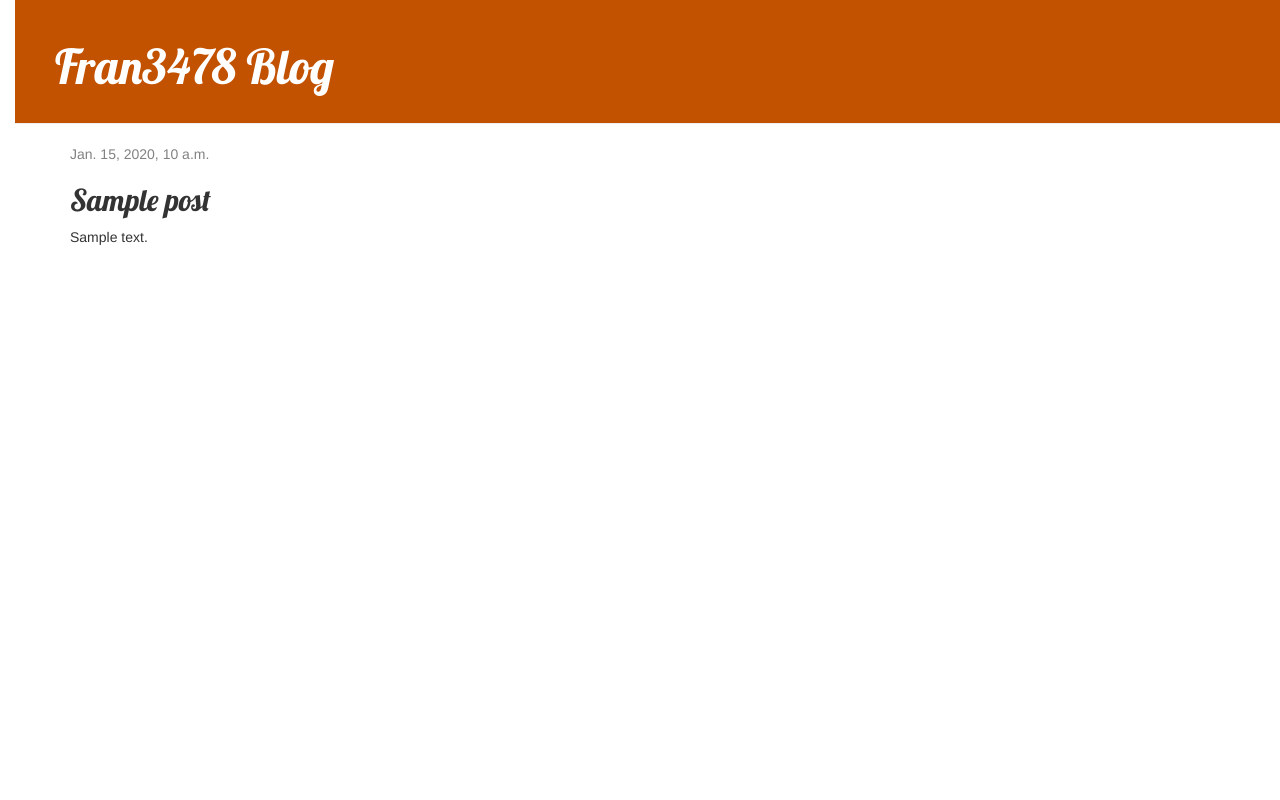
After one commit to Fran3478/2do-blog, a Django app: template blog/templates/blog/post_detail.html in a window 1280 px wide. The commit adds this page. Run offline with Django 3.2, Linux system fonts and the light colour scheme; the template is opened without the code that fills it: most values are stand-ins (such as "Sample title", 1, 10 or a date in 2020); some libraries are stand-ins or nearby versions.

Commit message:
Agregadas vistas y plantillas para el detalle del post del blog asi como tambien CSS para el sitio

```diff
--- /dev/null
+++ b/blog/static/css/blog.css
@@ -0,0 +1,53 @@
+h1 a, h2 a{
+    color:#C25100;
+    font-family: 'Lobster';
+}
+body{
+    padding-left:15px;
+}
+.page-header {
+    background-color: #C25100;
+    margin-top: 0;
+    padding: 20px 20px 20px 40px;
+}
+
+.page-header h1, .page-header h1 a, .page-header h1 a:visited, .page-header h1 a:active {
+    color: #ffffff;
+    font-size: 36pt;
+    text-decoration: none;
+}
+
+.content {
+    margin-left: 40px;
+}
+
+h1, h2, h3, h4 {
+    font-family: 'Lobster', cursive;
+}
+
+.date {
+    color: #828282;
+}
+
+.save {
+    float: right;
+}
+
+.post-form textarea, .post-form input {
+    width: 100%;
+}
+
+.top-menu, .top-menu:hover, .top-menu:visited {
+    color: #ffffff;
+    float: right;
+    font-size: 26pt;
+    margin-right: 20px;
+}
+
+.post {
+    margin-bottom: 70px;
+}
+
+.post h2 a, .post h2 a:visited {
+    color: #000000;
+}
--- /dev/null
+++ b/blog/templates/blog/base.html
@@ -0,0 +1,23 @@
+{% load static %}
+<html>
+    <head>
+        <title>Fran3478 blog</title>
+        <link rel="stylesheet" href="//maxcdn.bootstrapcdn.com/bootstrap/3.2.0/css/bootstrap.min.css">
+        <link rel="stylesheet" href="//maxcdn.bootstrapcdn.com/bootstrap/3.2.0/css/bootstrap-theme.min.css">
+        <link href='//fonts.googleapis.com/css?family=Lobster&subset=latin,latin-ext' rel='stylesheet' type='text/css'>
+        <link rel="stylesheet" href="{% static 'css/blog.css' %}">
+    </head>
+    <body>
+        <div class="page-header">
+            <h1><a href="/">Fran3478 Blog</a></h1>
+        </div>
+        <div class="content container">
+            <div class="row">
+                <div class="col-md-8">
+                {% block content %}
+                {% endblock %}
+                </div>
+            </div>
+        </div>
+    </body>
+</html>
--- /dev/null
+++ b/blog/templates/blog/post_detail.html
@@ -0,0 +1,13 @@
+{% extends 'blog/base.html' %}
+
+{% block content %}
+    <div class='post'>
+        {% if post.publish_date %}
+            <div class='date'>
+                {{ post.publish_date }}
+            </div>
+        {% endif %}
+        <h2>{{ post.title }}</h2>
+        <p>{{ post.text|linebreaksbr }}</p>
+    </div>
+{% endblock %}
--- a/blog/urls.py
+++ b/blog/urls.py
@@ -2,4 +2,5 @@ from django.urls import path
 from .import views
 urlpatterns = [
     path('', views.post_list,name = 'post_list'),
+    path('post/<int:pk>/', views.post_detail, name='post_detail'),
 ]
--- a/blog/views.py
+++ b/blog/views.py
@@ -1,6 +1,9 @@
-from django.shortcuts import render
+from django.shortcuts import render, get_object_or_404
 from django.utils import timezone
 from .models import Post
 def post_list(request):
     posts = Post.objects.filter(publish_date__lte=timezone.now()).order_by('publish_date')
     return render(request, 'blog/post_list.html', {'posts':posts})
+def post_detail(request, pk):
+    post=get_object_or_404(Post,pk=pk)
+    return render(request,'blog/post_detail.html',{'post':post})
```
Also changed, not shown: blog/templates/blog/post_list.html (+10 -19 lines).
